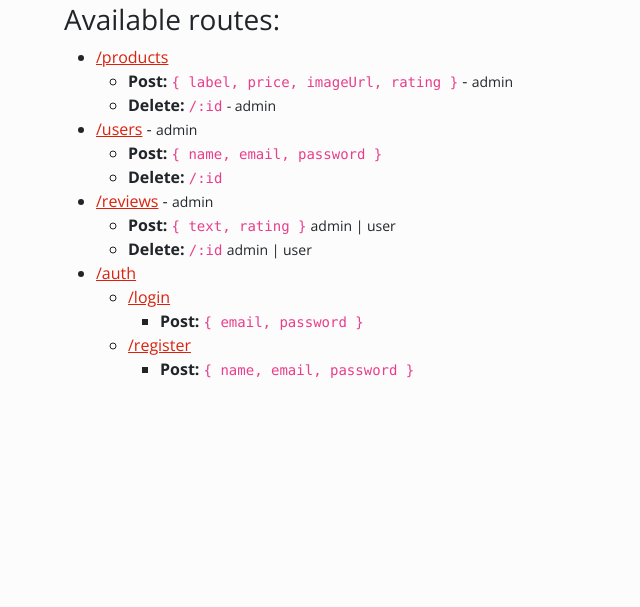
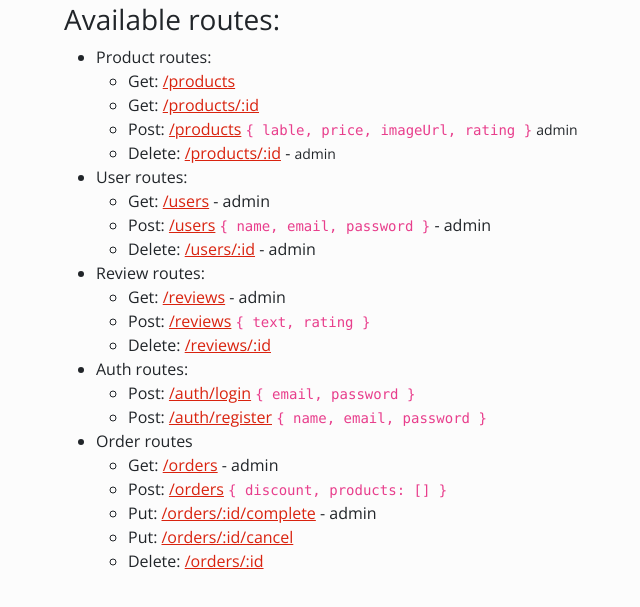
Before and after one commit to MonirSaikat/ars-furniture-backend, a website: page public/index.html in a window 1280 px wide. Shown: the part 101-708 px from the top of the page, without its empty margins (18-658 px from the left). Drawn offline with nearby package versions, Linux system fonts and the light colour scheme.

Commit message:
updated api doc

```diff
--- a/public/index.html
+++ b/public/index.html
@@ -26,73 +26,52 @@
     <div class="container my-5">
       <h1>ARS Furniture Apis.</h1>
       <h3>Available routes:</h3>
+
+
       <ul>
         <li>
-          <a href="/products">/products</a>
+          Product routes:
           <ul>
-            <li>
-              <strong>Post: </strong>
-              <code
-                >{ label, price, imageUrl, rating }</code
-              >
-              - <small>admin</small>
-            </li>
-            <li>
-              <strong>Delete: </strong>
-              <code>/:id</code>
-              <small> - admin</small>
-            </li>
+            <li>Get: <a href="/products">/products</a></li>
+            <li>Get: <a href="/products/:id">/products/:id</a></li>
+            <li>Post: <a href="/products">/products</a> <code>{ lable, price, imageUrl, rating }</code> <small>admin</small> </li>
+            <li>Delete: <a href="/products/:id">/products/:id</a> - <small>admin</small> </li>
           </ul>
         </li>
 
         <li>
-          <a href="/users">/users</a> -
-          <small>admin</small>
+          User routes:
           <ul>
-            <li>
-              <strong>Post: </strong>
-              <code>{ name, email, password }</code>
-            </li>
-            <li>
-              <strong>Delete: </strong>
-              <code>/:id</code>
-            </li>
+            <li>Get: <a href="/users">/users</a> - admin</li>
+            <li>Post: <a href="/users">/users</a> <code>{ name, email, password }</code> - admin</li>
+            <li>Delete: <a href="/users/:id">/users/:id</a> - admin</li>
           </ul>
         </li>
 
         <li>
-          <a href="/reviews">/reviews</a> -
-          <small>admin</small>
+          Review routes:
           <ul>
-            <li>
-              <strong>Post: </strong>
-              <code>{ text, rating }</code>
-              <small>admin | user</small>
-            </li>
-            <li>
-              <strong>Delete: </strong>
-              <code>/:id</code>
-              <small>admin | user</small>
-            </li>
+            <li>Get: <a href="/reviews">/reviews</a> - admin </li>
+            <li>Post: <a href="/reviews">/reviews</a> <code>{ text, rating }</code> </li>
+            <li>Delete: <a href="/reviews/:id">/reviews/:id</a>  </li>
           </ul>
         </li>
+
         <li>
-          <a href="/auth">/auth</a>
+          Auth routes:
           <ul>
-            <li><a href="/auth/login">/login</a></li>
-            <ul>
-              <li>
-                <strong>Post:</strong>
-                <code>{ email, password }</code>
-              </li>
-            </ul>
-            <li><a href="/auth/register">/register</a></li>
-            <ul>
-              <li>
-                <strong>Post:</strong>
-                <code>{ name, email, password }</code>
-              </li>
-            </ul>
+            <li>Post: <a href="/auth/login">/auth/login</a> <code>{ email, password }</code></li>
+            <li>Post: <a href="/auth/register">/auth/register</a> <code>{ name, email, password }</code></li>
+          </ul>
+        </li>
+
+        <li>Order routes</a>
+          <ul>
+            <li>Get: <a href="/orders">/orders</a> - admin</li>
+            <li>Post: <a href="/orders">/orders</a> <code>{ discount, products: [] }</code></li>
+            <li>Put: <a href="/orders/:id/complete">/orders/:id/complete</a> - admin</li>
+            <li>Put: <a href="/orders/:id/cancel">/orders/:id/cancel</a></li>
+            <li>Delete: <a href="/orders/:id">/orders/:id</a></li>
           </ul>
         </li>
       </ul>
```
